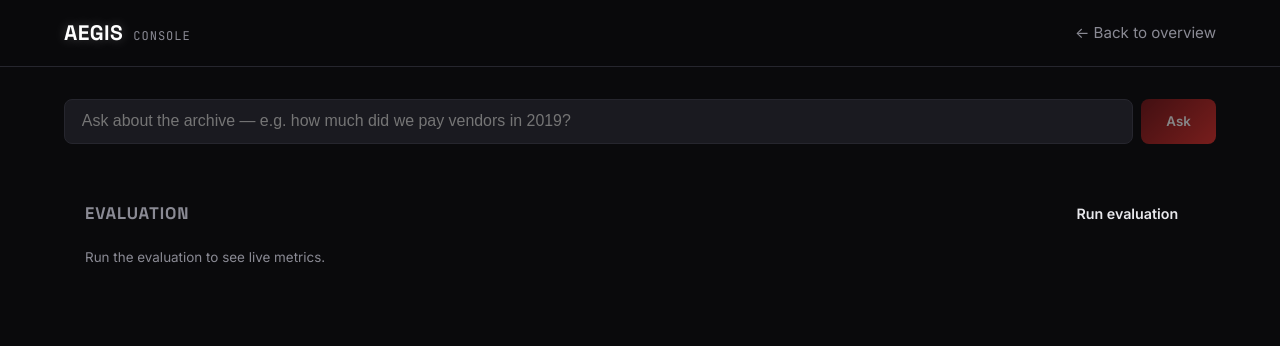
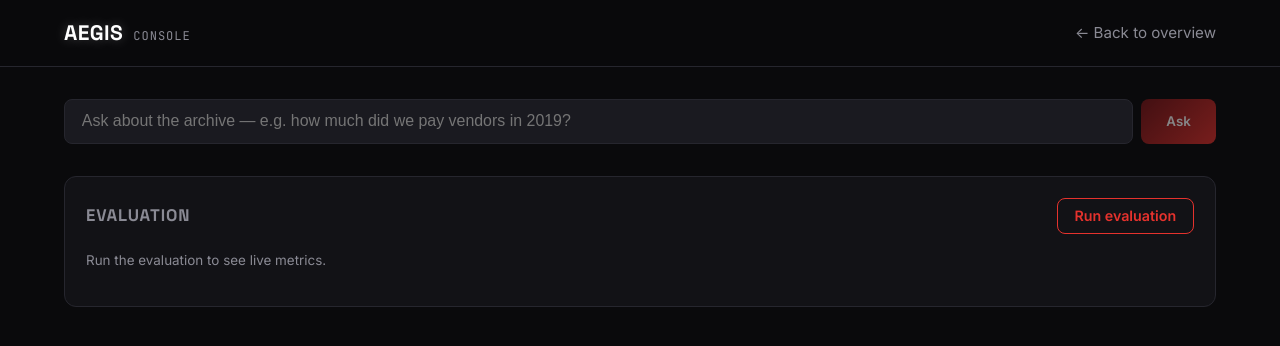
Before and after one commit to SteveDok22/jivs-hackathon-2026, an Angular app in the folder frontend/: page /app in a window 1280 px wide. Shown: the top 346 px of the page. Built offline with nearby package versions, Linux system fonts and the light colour scheme.

Commit message:
style: update metrics component styles

```diff
--- a/frontend/src/app/features/metrics/metrics.component.scss
+++ b/frontend/src/app/features/metrics/metrics.component.scss
@@ -1,6 +1,6 @@
 .metrics {
-  background: var(--surface);
-  border: 1px solid var(--border);
+  background: var(--bg-raised);
+  border: 1px solid var(--line);
   border-radius: 12px;
   padding: 1.25rem;
 }
@@ -21,8 +21,8 @@ header h2 {
 header button {
   padding: 0.5rem 1rem;
   background: transparent;
-  border: 1px solid var(--gold);
-  color: var(--gold);
+  border: 1px solid var(--red);
+  color: var(--red);
   border-radius: 8px;
   font-weight: 600;
   font-size: 0.85rem;
@@ -39,13 +39,13 @@ header button:disabled { opacity: 0.5; cursor: not-allowed; }
   flex-direction: column;
   gap: 0.25rem;
   padding: 1rem;
-  background: var(--surface-2);
+  background: var(--bg-elevated);
   border-radius: 10px;
 }
 .label { font-size: 0.72rem; text-transform: uppercase; letter-spacing: 0.04em; color: var(--text-dim); }
 .value { font-size: 1.8rem; font-weight: 700; font-family: var(--mono); }
 .value.verified { color: var(--verified); }
-.value.blocked  { color: var(--blocked); }
+.value.blocked  { color: var(--red-glow); }
 .sub { font-size: 0.72rem; color: var(--text-dim); }
 
 .footnote, .empty { color: var(--text-dim); font-size: 0.8rem; margin-top: 1rem; }
```
